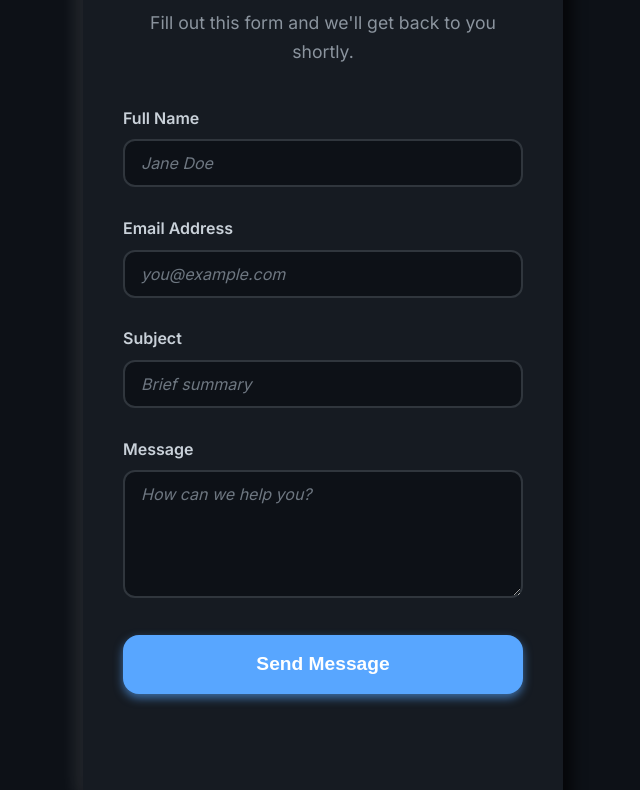
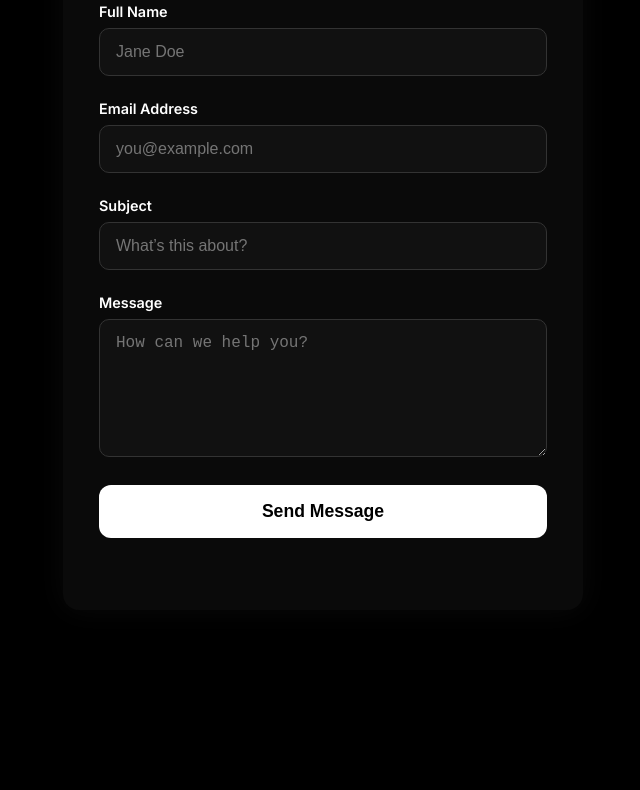
Before and after one commit to techh01/Contact-Us, a plain HTML site: page index.html in a window 1280 px wide. Shown: the part 179-969 px from the top of the page, without its empty margins (317-957 px from the left). After the commit the page ends 813 px from the top, so only its background shows below. Drawn offline with Linux system fonts and the light colour scheme.

Commit message:
Add files via upload

```diff
--- a/index.html
+++ b/index.html
@@ -4,242 +4,143 @@
     <meta charset="UTF-8" />
     <meta name="viewport" content="width=device-width, initial-scale=1" />
     <title>Contact Us — TECHH</title>
-
-  <!-- Google Fonts -->
-  <link
-    href="https://fonts.googleapis.com/css2?family=Inter:wght@400;600;700&display=swap"
-    rel="stylesheet"
-  />
-
+    <link href="https://fonts.googleapis.com/css2?family=Inter:wght@400;600;700&display=swap" rel="stylesheet" />
     <style>
-    /* CSS Variables for easy theme control */
-    :root {
-      --bg-color: #0d1117;
-      --container-bg: #161b22;
-      --text-color: #c9d1d9;
-      --accent-color: #58a6ff;
-      --accent-color-hover: #1f6feb;
-      --input-bg: #0d1117;
-      --input-border: #30363d;
-      --input-focus-border: var(--accent-color);
-      --button-bg: var(--accent-color);
-      --button-hover-bg: var(--accent-color-hover);
-      --error-color: #f85149;
-      --success-color: #2ea043;
-      --shadow-light: rgba(255, 255, 255, 0.1);
-      --shadow-dark: rgba(0, 0, 0, 0.7);
-    }
-
-    /* Reset and base */
       * {
         box-sizing: border-box;
+        margin: 0;
+        padding: 0;
       }
 
       body {
-      margin: 0;
         font-family: 'Inter', sans-serif;
-      background: var(--bg-color);
-      color: var(--text-color);
+        background-color: #000;
+        color: #fff;
+        display: flex;
+        align-items: center;
+        justify-content: center;
         min-height: 100vh;
-      display: flex;
-      justify-content: center;
-      align-items: center;
-      padding: 2rem;
-      -webkit-font-smoothing: antialiased;
-      -moz-osx-font-smoothing: grayscale;
-      line-height: 1.6;
+        padding: 24px;
       }
 
-    main.container {
-      background: var(--container-bg);
+      .container {
+        background-color: #0a0a0a;
         border-radius: 16px;
-      max-width: 480px;
+        padding: 48px 36px;
+        max-width: 520px;
         width: 100%;
-      padding: 3rem 2.5rem;
-      box-shadow:
-        8px 8px 15px var(--shadow-dark),
-        -8px -8px 15px var(--shadow-light);
-      transition: box-shadow 0.3s ease;
-    }
-
-    main.container:hover {
-      box-shadow:
-        12px 12px 20px var(--shadow-dark),
-        -12px -12px 20px var(--shadow-light);
+        box-shadow: 0 0 30px rgba(255, 255, 255, 0.04);
+        transition: all 0.3s ease;
       }
 
       h1 {
         text-align: center;
+        font-size: 2.2rem;
         font-weight: 700;
-      font-size: 2.5rem;
-      margin-bottom: 0.25rem;
-      letter-spacing: 1.2px;
-      color: white;
-      user-select: none;
+        margin-bottom: 12px;
       }
 
-    p.subtitle {
+      .subtitle {
         text-align: center;
-      font-weight: 500;
-      color: #8b949e;
-      margin-bottom: 2.5rem;
-      font-size: 1.1rem;
+        font-size: 1rem;
+        color: #bbb;
+        margin-bottom: 36px;
       }
 
-    form {
-      display: grid;
-      gap: 1.8rem;
+      .input-group {
+        margin-bottom: 24px;
       }
 
       label {
         display: block;
+        font-size: 0.9rem;
+        margin-bottom: 8px;
         font-weight: 600;
-      margin-bottom: 0.5rem;
-      color: var(--text-color);
-      user-select: none;
       }
 
       input,
       textarea {
         width: 100%;
-      background: var(--input-bg);
-      border: 2px solid var(--input-border);
-      padding: 0.75rem 1rem;
-      border-radius: 12px;
+        padding: 14px 16px;
+        background-color: #111;
+        color: #fff;
+        border: 1.5px solid #333;
+        border-radius: 10px;
         font-size: 1rem;
-      color: var(--text-color);
-      transition: border-color 0.3s ease, box-shadow 0.3s ease;
-      font-family: 'Inter', sans-serif;
-      resize: vertical;
-    }
-
-    input::placeholder,
-    textarea::placeholder {
-      color: #6e7781;
-      font-style: italic;
+        transition: border 0.3s, box-shadow 0.3s;
       }
 
       input:focus,
       textarea:focus {
-      border-color: var(--input-focus-border);
-      box-shadow: 0 0 8px var(--accent-color);
+        border-color: #fff;
+        box-shadow: 0 0 10px #fff;
         outline: none;
       }
 
-    button[type="submit"] {
+      button {
         width: 100%;
-      background-color: var(--button-bg);
-      color: white;
+        padding: 16px;
+        background: #fff;
+        color: #000;
         font-weight: 700;
-      font-size: 1.2rem;
-      padding: 1.15rem;
+        font-size: 1.1rem;
         border: none;
-      border-radius: 16px;
+        border-radius: 12px;
         cursor: pointer;
-      box-shadow:
-        0 4px 10px rgba(88, 166, 255, 0.6);
-      transition: background-color 0.3s ease, box-shadow 0.3s ease;
-      user-select: none;
+        transition: background 0.3s;
       }
 
-    button[type="submit"]:hover:not(:disabled) {
-      background-color: var(--button-hover-bg);
-      box-shadow:
-        0 6px 14px rgba(31, 111, 235, 0.8);
-    }
-
-    button[type="submit"]:disabled {
-      opacity: 0.6;
-      cursor: not-allowed;
-      box-shadow: none;
+      button:hover {
+        background: #eaeaea;
       }
 
       .confirmation-message {
         text-align: center;
+        margin-top: 24px;
         font-weight: 600;
-      margin-top: 1.5rem;
         opacity: 0;
-      max-height: 0;
-      overflow: hidden;
-      transition: opacity 0.4s ease, max-height 0.4s ease;
-      user-select: none;
+        transition: opacity 0.4s ease;
       }
 
       .confirmation-message.visible {
         opacity: 1;
-      max-height: 100px;
       }
 
-    /* Responsive */
-    @media (max-width: 520px) {
-      main.container {
-        padding: 2rem 1.5rem;
-      }
-
-      h1 {
-        font-size: 2rem;
+      @media (max-width: 540px) {
+        .container {
+          padding: 32px 20px;
         }
       }
     </style>
   </head>
   <body>
-  <main class="container" role="main" aria-labelledby="page-title">
-    <h1 id="page-title">Contact Us</h1>
-    <p class="subtitle">Fill out this form and we'll get back to you shortly.</p>
+    <main class="container">
+      <h1>Contact Us</h1>
+      <p class="subtitle">Fill out the form and we'll be in touch.</p>
 
       <form id="contactForm" action="https://getform.io/f/bgdljrxa" method="POST" novalidate>
         <div class="input-group">
           <label for="name">Full Name</label>
-        <input
-          type="text"
-          id="name"
-          name="name"
-          required
-          placeholder="Jane Doe"
-          aria-required="true"
-          autocomplete="name"
-        />
+          <input type="text" id="name" name="name" required placeholder="Jane Doe" />
         </div>
 
         <div class="input-group">
           <label for="email">Email Address</label>
-        <input
-          type="email"
-          id="email"
-          name="email"
-          required
-          placeholder="you@example.com"
-          aria-required="true"
-          autocomplete="email"
-        />
+          <input type="email" id="email" name="email" required placeholder="you@example.com" />
         </div>
 
         <div class="input-group">
           <label for="subject">Subject</label>
-        <input
-          type="text"
-          id="subject"
-          name="subject"
-          required
-          placeholder="Brief summary"
-          aria-required="true"
-        />
+          <input type="text" id="subject" name="subject" required placeholder="What’s this about?" />
         </div>
 
         <div class="input-group">
           <label for="message">Message</label>
-        <textarea
-          id="message"
-          name="message"
-          rows="5"
-          required
-          placeholder="How can we help you?"
-          aria-required="true"
-        ></textarea>
+          <textarea id="message" name="message" rows="6" required placeholder="How can we help you?"></textarea>
         </div>
 
-      <button type="submit" id="submitBtn" aria-live="polite">Send Message</button>
-      <p id="confirmation" class="confirmation-message" role="alert" aria-live="assertive"></p>
+        <button type="submit" id="submitBtn">Send Message</button>
+        <p id="confirmation" class="confirmation-message" aria-live="polite"></p>
       </form>
     </main>
 
@@ -250,10 +151,8 @@
 
       form.addEventListener('submit', async (e) => {
         e.preventDefault();
-
         confirmation.classList.remove('visible');
-      confirmation.style.color = 'var(--success-color)';
-      confirmation.textContent = '';
+        confirmation.style.color = '#6bd36b'; // Success green
 
         submitBtn.disabled = true;
         submitBtn.textContent = 'Sending...';
@@ -264,12 +163,11 @@
           const response = await fetch(form.action, {
             method: form.method,
             body: formData,
-          headers: { Accept: 'application/json' },
+            headers: { Accept: 'application/json' }
           });
 
           if (response.ok) {
-          confirmation.textContent = 'Thank you! We will be in touch shortly.';
-          confirmation.style.color = 'var(--success-color)';
+            confirmation.textContent = 'Thank you! We’ll be in touch shortly.';
             confirmation.classList.add('visible');
             form.reset();
           } else {
@@ -277,7 +175,7 @@
           }
         } catch (err) {
           confirmation.textContent = 'Oops! Something went wrong. Please try again.';
-        confirmation.style.color = 'var(--error-color)';
+          confirmation.style.color = '#e63946'; // Error red
           confirmation.classList.add('visible');
         } finally {
           submitBtn.disabled = false;
```
Lines whose indentation alone changed are shown as unchanged.
